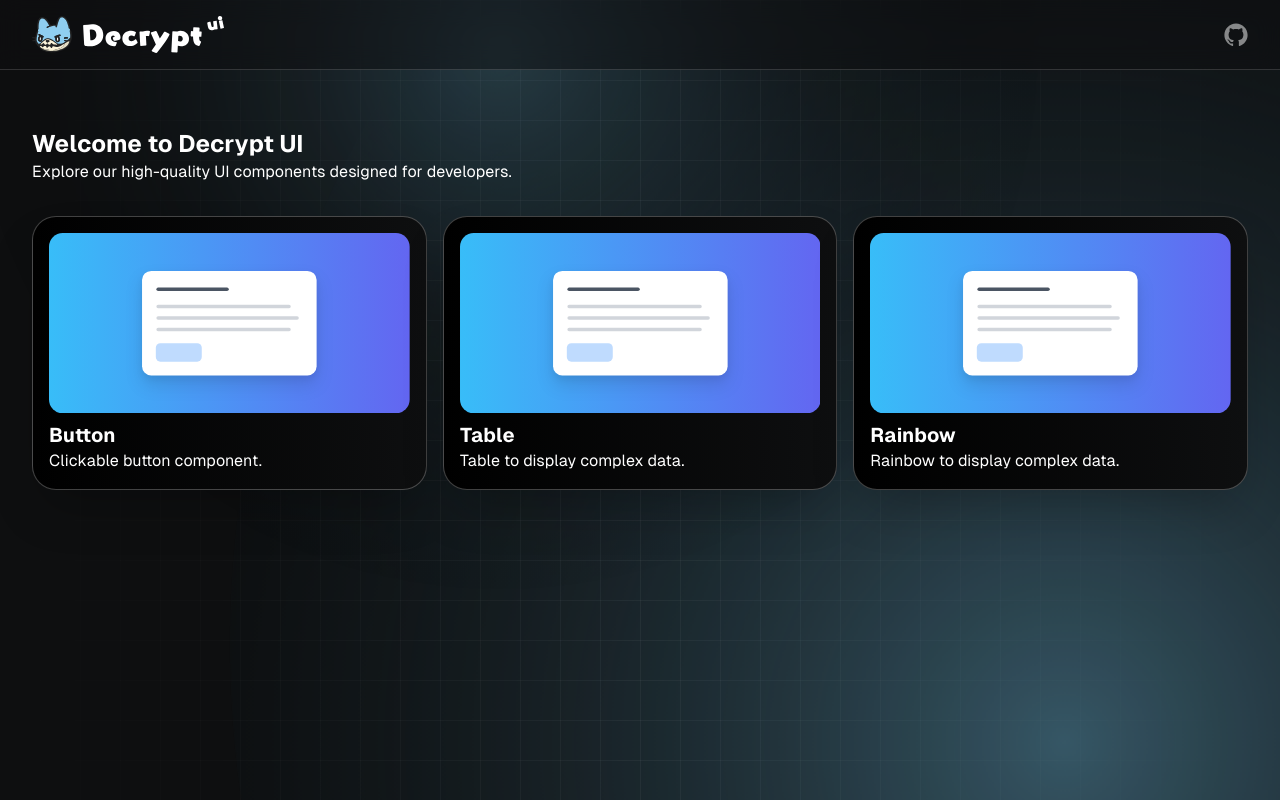
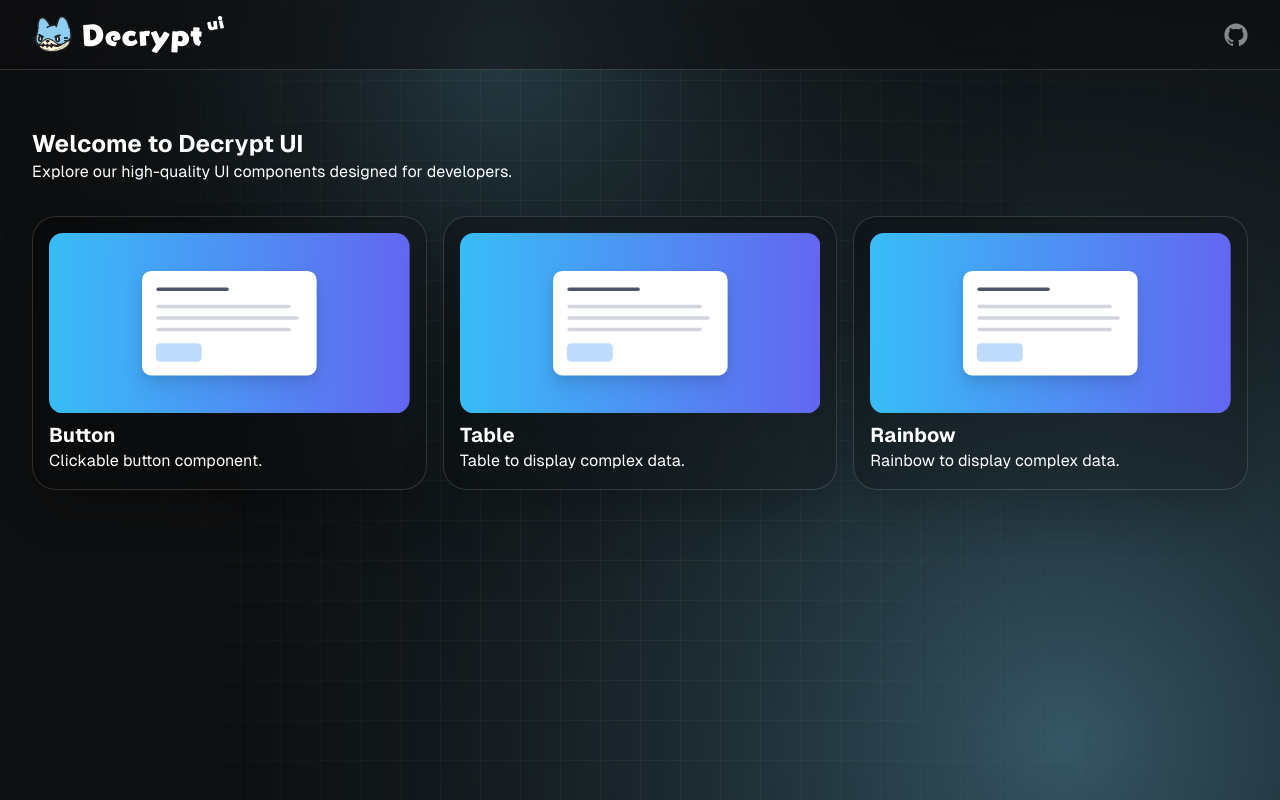
Before and after one commit to Decryptu/decrypt-ui-website, a React (Create React App) app: page / in a window 1280 px wide. Built offline with nearby package versions, Linux system fonts and the light colour scheme.

Commit message:
Update CardSpotlight.tsx

```diff
--- a/src/components/CardSpotlight.tsx
+++ b/src/components/CardSpotlight.tsx
@@ -50,7 +50,7 @@ const CardSpotlight: React.FC<CardSpotlightProps> = ({ children }) => {
 			onBlur={handleBlur}
 			onMouseEnter={handleMouseEnter}
 			onMouseLeave={handleMouseLeave}
-			className="relative flex items-center justify-center overflow-hidden rounded-3xl border border-white/25 bg-gradient-to-r from-black to-decrypt-800 shadow-2xl"
+			className="relative flex items-center justify-center overflow-hidden rounded-3xl border border-white/15 bg-gradient-to-r from-black/25 to-decrypt-800/25 shadow-2xl backdrop-blur-sm"
 			style={{ minWidth: "fit-content", minHeight: "fit-content" }}
 		>
 			<div
```
